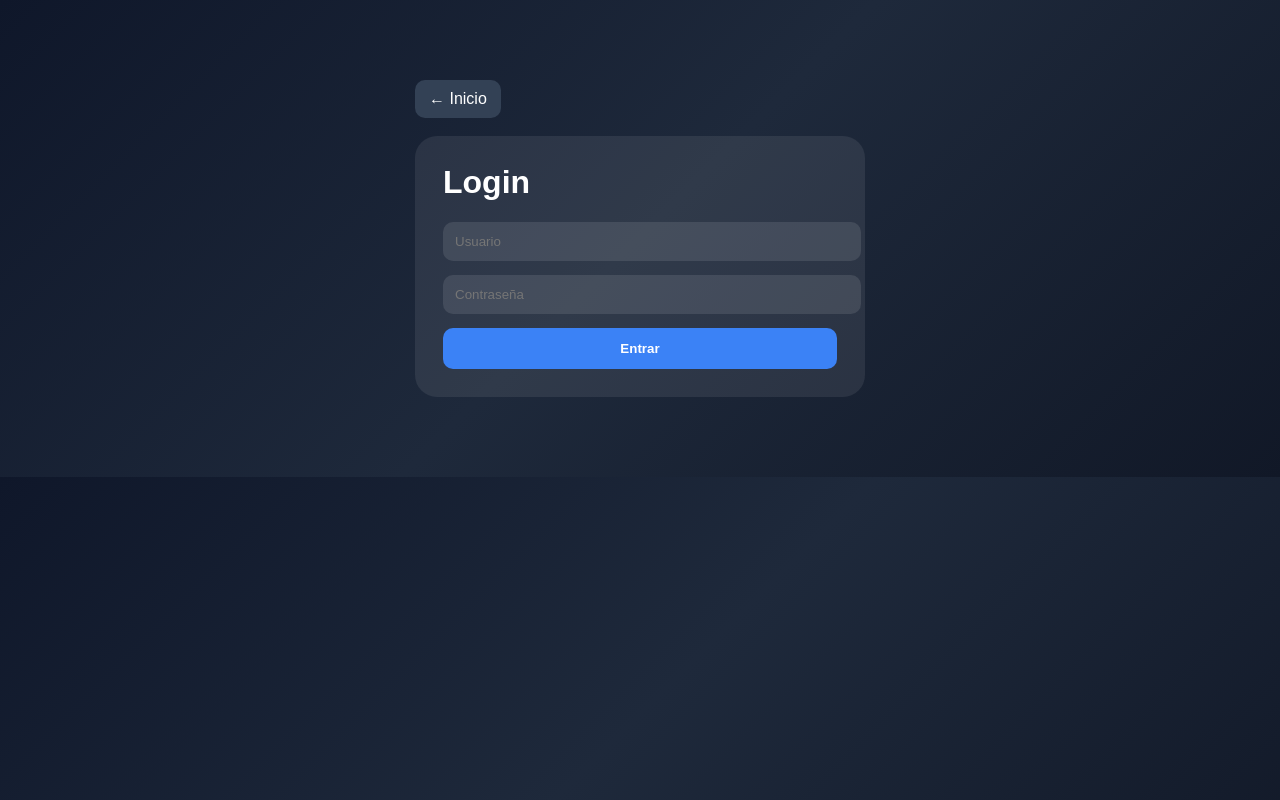
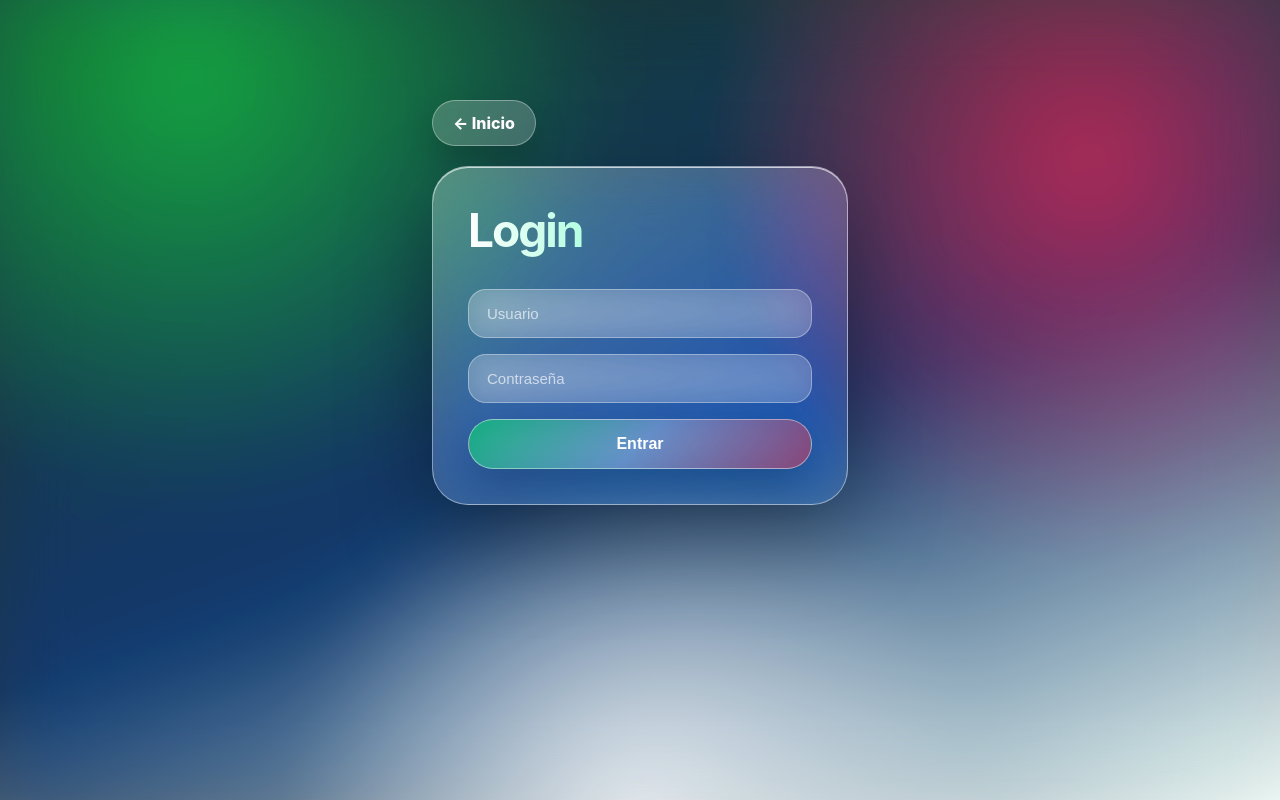
Before and after one commit to rashimshivteisrael-rgb/ShivteApp, a Django app: page /login/ in a window 1280 px wide. Run offline with Django 4.2, Linux system fonts and the light colour scheme.

Commit message:
version 029

```diff
--- a/templates/login.html
+++ b/templates/login.html
@@ -5,67 +5,425 @@
 <meta name="viewport" content="width=device-width, initial-scale=1.0">
 <title>Login</title>
 <style>
-        body {
-            margin: 0;
-            font-family: Arial, sans-serif;
-            background: linear-gradient(135deg, #0f172a, #1e293b, #111827);
-            color: white;
+
+*{
+    box-sizing:border-box;
 }
 
-        .container {
-            max-width: 450px;
-            margin: auto;
-            padding: 80px 20px;
+
+body{
+
+    margin:0;
+    min-height:100vh;
+
+    font-family:
+    -apple-system,
+    BlinkMacSystemFont,
+    "SF Pro Display",
+    "Segoe UI",
+    Arial,
+    sans-serif;
+
+
+    color:white;
+
+
+    background:
+    radial-gradient(circle at 15% 10%, rgba(0,180,90,.65), transparent 32%),
+    radial-gradient(circle at 85% 20%, rgba(210,40,70,.55), transparent 32%),
+    radial-gradient(circle at 50% 100%, rgba(255,255,255,.75), transparent 35%),
+    linear-gradient(160deg,#06251b,#0b2545 55%,#eef7f3);
+
+
+    overflow:hidden;
+
 }
 
-        .card {
-            background: rgba(255,255,255,0.08);
-            border-radius: 22px;
-            padding: 28px;
+
+
+body::before{
+
+    content:"";
+
+    position:fixed;
+
+    inset:0;
+
+
+    background:rgba(255,255,255,.08);
+
+
+    backdrop-filter:
+    blur(35px)
+    saturate(180%);
+
+
+    pointer-events:none;
+
 }
 
-        h1 {
-            margin-top: 0;
+
+
+
+.container{
+
+    position:relative;
+
+    z-index:1;
+
+
+    max-width:460px;
+
+    margin:auto;
+
+
+    padding:100px 22px;
+
+
 }
 
-        input {
-            width: 100%;
-            padding: 12px;
-            margin-bottom: 14px;
-            border: none;
-            border-radius: 10px;
-            background: rgba(255,255,255,0.10);
-            color: white;
+
+
+
+
+/* TARJETA LOGIN */
+
+
+.card{
+
+
+    padding:35px;
+
+
+    border-radius:36px;
+
+
+    background:
+    linear-gradient(
+        145deg,
+        rgba(255,255,255,.30),
+        rgba(255,255,255,.08)
+    );
+
+
+    border:
+    1px solid
+    rgba(255,255,255,.45);
+
+
+
+    backdrop-filter:
+    blur(30px)
+    saturate(200%);
+
+
+
+    box-shadow:
+
+    0 35px 90px rgba(0,0,0,.35),
+
+    inset 0 1px rgba(255,255,255,.7);
+
+
+    animation:
+    subir .6s ease;
+
+
 }
 
-        .btn {
-            width: 100%;
-            padding: 13px;
-            border: none;
-            border-radius: 10px;
-            background: #3b82f6;
-            color: white;
-            font-weight: bold;
-            cursor: pointer;
+
+@keyframes subir{
+
+    from{
+        opacity:0;
+        transform:translateY(25px);
     }
 
-        .back {
-            display: inline-block;
-            margin-bottom: 18px;
-            text-decoration: none;
-            color: white;
-            background: #334155;
-            padding: 10px 14px;
-            border-radius: 10px;
+    to{
+        opacity:1;
+        transform:none;
     }
 
-        .error {
-            background: rgba(239,68,68,0.18);
-            color: #fecaca;
-            padding: 10px 12px;
-            border-radius: 10px;
-            margin-bottom: 14px;
 }
+
+
+
+
+h1{
+
+    margin-top:0;
+
+    font-size:46px;
+
+
+    letter-spacing:-2px;
+
+
+    background:
+    linear-gradient(
+        90deg,
+        white,
+        #8fffd2,
+        white
+    );
+
+
+    -webkit-background-clip:text;
+    background-clip:text;
+
+    color:transparent;
+
+}
+
+
+
+
+/* INPUTS */
+
+
+input{
+
+
+    width:100%;
+
+
+    padding:15px 18px;
+
+
+    margin-bottom:16px;
+
+
+    border-radius:18px;
+
+
+    outline:none;
+
+
+    border:
+    1px solid
+    rgba(255,255,255,.35);
+
+
+
+    background:
+    rgba(255,255,255,.18);
+
+
+
+    color:white;
+
+
+    font-size:15px;
+
+
+
+    backdrop-filter:blur(15px);
+
+
+}
+
+
+
+input::placeholder{
+
+    color:
+    rgba(255,255,255,.65);
+
+}
+
+
+
+input:focus{
+
+    background:
+    rgba(255,255,255,.28);
+
+
+    box-shadow:
+    0 0 30px rgba(0,255,170,.25);
+
+}
+
+
+
+
+
+/* BOTON ENTRAR */
+
+
+.btn{
+
+    width:100%;
+
+
+    padding:15px;
+
+
+    border-radius:50px;
+
+
+    border:
+    1px solid rgba(255,255,255,.45);
+
+
+
+    background:
+    linear-gradient(
+        135deg,
+        rgba(0,200,110,.7),
+        rgba(255,255,255,.20),
+        rgba(210,40,70,.55)
+    );
+
+
+    color:white;
+
+
+    font-weight:900;
+
+
+    font-size:16px;
+
+
+    cursor:pointer;
+
+
+
+    backdrop-filter:blur(20px);
+
+
+
+    box-shadow:
+    0 18px 45px rgba(0,0,0,.25);
+
+
+    transition:.25s ease;
+
+
+}
+
+
+
+.btn:hover{
+
+    transform:
+    translateY(-3px)
+    scale(1.02);
+
+
+    box-shadow:
+    0 30px 70px rgba(0,0,0,.35);
+
+}
+
+
+
+
+
+/* BOTON REGRESAR */
+
+
+.back{
+
+    display:inline-block;
+
+
+    margin-bottom:20px;
+
+
+    padding:12px 20px;
+
+
+    border-radius:50px;
+
+
+    text-decoration:none;
+
+
+    color:white;
+
+
+    font-weight:800;
+
+
+
+    background:
+    rgba(255,255,255,.20);
+
+
+
+    border:
+    1px solid rgba(255,255,255,.35);
+
+
+
+    backdrop-filter:blur(20px);
+
+
+
+    box-shadow:
+    0 15px 35px rgba(0,0,0,.20);
+
+
+}
+
+
+
+
+
+/* ERROR */
+
+
+.error{
+
+
+    background:
+    rgba(255,70,90,.25);
+
+
+    border:
+    1px solid rgba(255,120,120,.4);
+
+
+    color:white;
+
+
+    padding:12px 15px;
+
+
+    border-radius:18px;
+
+
+    margin-bottom:18px;
+
+
+    backdrop-filter:blur(20px);
+
+
+}
+
+
+
+
+
+@media(max-width:600px){
+
+.container{
+
+    padding:80px 18px;
+
+}
+
+
+h1{
+
+    font-size:40px;
+
+}
+
+
+}
+
 </style>
 </head>
 <body>
```
Also changed, not shown: templates/inicio.html (+5 -4 lines). Lines whose indentation alone changed are shown as unchanged.
